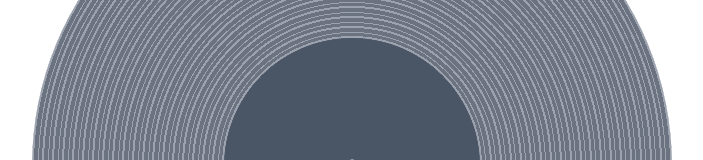
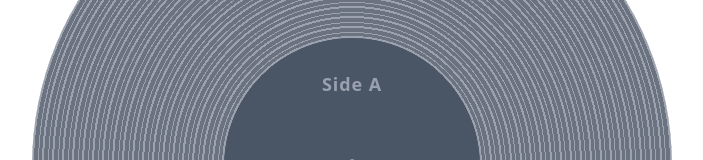
Before and after one commit to caleb-vanlue/side-a, a Next.js app: page / in a window 1280 px wide. Shown: the part 234-394 px from the top of the page, without its empty margins (288-991 px from the left). Built offline with nearby package versions, Linux system fonts and the light colour scheme.

Commit message:
Add indicators for spinning and support touch

```diff
--- a/src/app/page.tsx
+++ b/src/app/page.tsx
@@ -1,13 +1,31 @@
 "use client";
 
-import { useState } from "react";
+import { useState, useRef } from "react";
 
 export default function Home() {
   const backgroundColor = "white";
   const [isDragging, setIsDragging] = useState(false);
+  const [rotation, setRotation] = useState(0);
+  const recordRef = useRef<HTMLDivElement>(null);
+  const lastAngleRef = useRef(0);
 
-  const handleMouseDown = () => {
+  const calculateAngle = (clientX: number, clientY: number) => {
+    if (!recordRef.current) return 0;
+
+    const rect = recordRef.current.getBoundingClientRect();
+    const centerX = rect.left + rect.width / 2;
+    const centerY = rect.top + rect.height / 2;
+
+    const deltaX = clientX - centerX;
+    const deltaY = clientY - centerY;
+
+    const angle = Math.atan2(deltaY, deltaX) * (180 / Math.PI);
+    return angle;
+  };
+
+  const handleMouseDown = (e: React.MouseEvent) => {
     setIsDragging(true);
+    lastAngleRef.current = calculateAngle(e.clientX, e.clientY);
   };
 
   const handleMouseUp = () => {
@@ -16,7 +34,40 @@ export default function Home() {
 
   const handleMouseMove = (e: React.MouseEvent) => {
     if (isDragging) {
-      console.log("Dragging at:", e.clientX, e.clientY);
+      const currentAngle = calculateAngle(e.clientX, e.clientY);
+      const angleDiff = currentAngle - lastAngleRef.current;
+
+      let normalizedDiff = angleDiff;
+      if (angleDiff > 180) normalizedDiff -= 360;
+      if (angleDiff < -180) normalizedDiff += 360;
+
+      setRotation((prev) => prev + normalizedDiff);
+      lastAngleRef.current = currentAngle;
+    }
+  };
+
+  const handleTouchStart = (e: React.TouchEvent) => {
+    setIsDragging(true);
+    const touch = e.touches[0];
+    lastAngleRef.current = calculateAngle(touch.clientX, touch.clientY);
+  };
+
+  const handleTouchEnd = () => {
+    setIsDragging(false);
+  };
+
+  const handleTouchMove = (e: React.TouchEvent) => {
+    if (isDragging) {
+      const touch = e.touches[0];
+      const currentAngle = calculateAngle(touch.clientX, touch.clientY);
+      const angleDiff = currentAngle - lastAngleRef.current;
+
+      let normalizedDiff = angleDiff;
+      if (angleDiff > 180) normalizedDiff -= 360;
+      if (angleDiff < -180) normalizedDiff += 360;
+
+      setRotation((prev) => prev + normalizedDiff);
+      lastAngleRef.current = currentAngle;
     }
   };
 
@@ -26,6 +77,7 @@ export default function Home() {
       style={{ backgroundColor }}
     >
       <div
+        ref={recordRef}
         className={`relative w-[80vw] h-[80vw] max-w-[80vh] max-h-[80vh] rounded-full ${
           isDragging ? "cursor-grabbing" : "cursor-grab"
         }`}
@@ -43,13 +95,21 @@ export default function Home() {
                  #9ca3af 10px
                )
              `,
+          transform: `rotate(${rotation}deg)`,
+          transition: isDragging ? "none" : "transform 0.1s ease-out",
         }}
         onMouseDown={handleMouseDown}
         onMouseUp={handleMouseUp}
         onMouseLeave={handleMouseUp}
         onMouseMove={handleMouseMove}
+        onTouchStart={handleTouchStart}
+        onTouchEnd={handleTouchEnd}
+        onTouchMove={handleTouchMove}
       >
         <div className="absolute top-1/2 left-1/2 -translate-x-1/2 -translate-y-1/2 w-[40%] h-[40%] bg-gray-600 rounded-full pointer-events-none" />
+        <div className="absolute top-[35%] left-1/2 -translate-x-1/2 text-gray-400 text-lg font-bold tracking-wider pointer-events-none">
+          Side A
+        </div>
         <div
           className="absolute top-1/2 left-1/2 -translate-x-1/2 -translate-y-1/2 w-[2%] h-[2%] rounded-full pointer-events-none"
           style={{ backgroundColor }}
```
